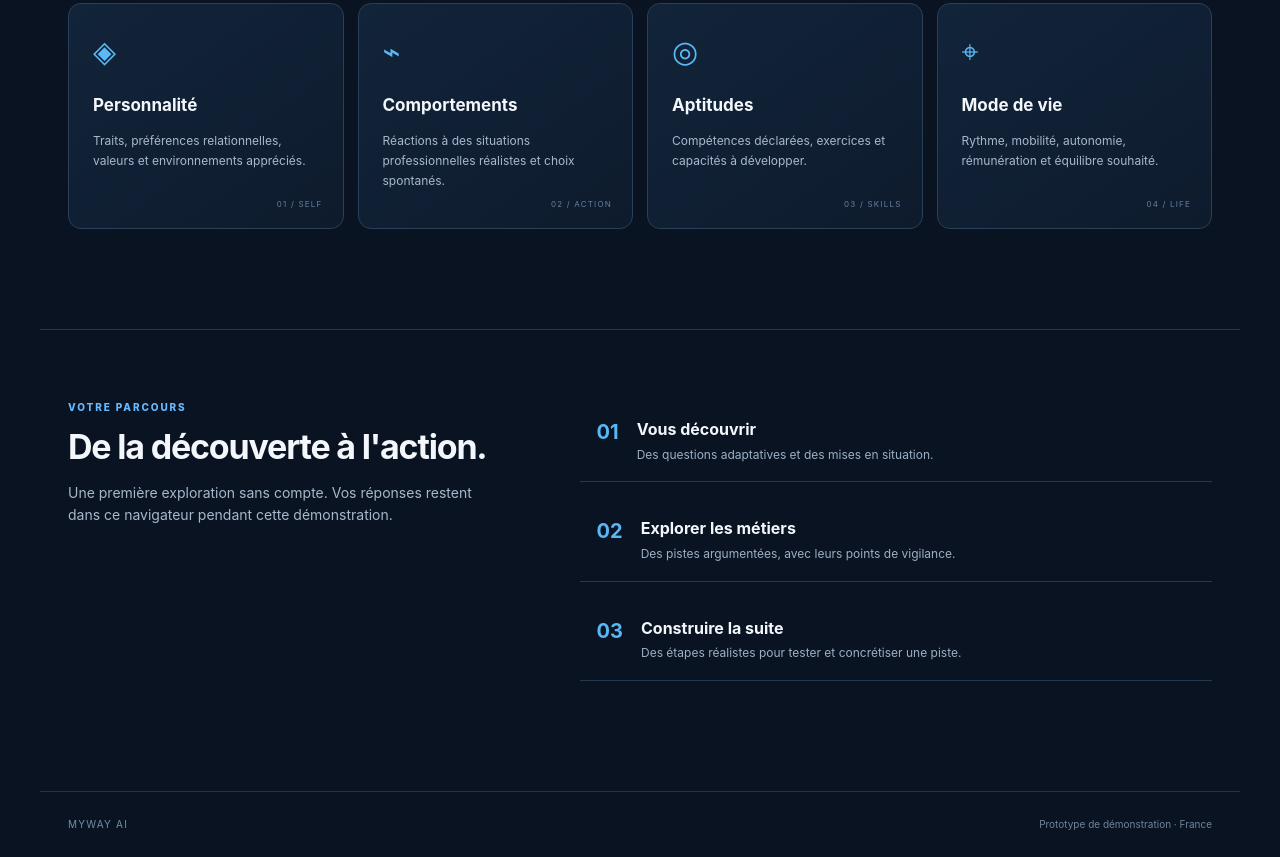
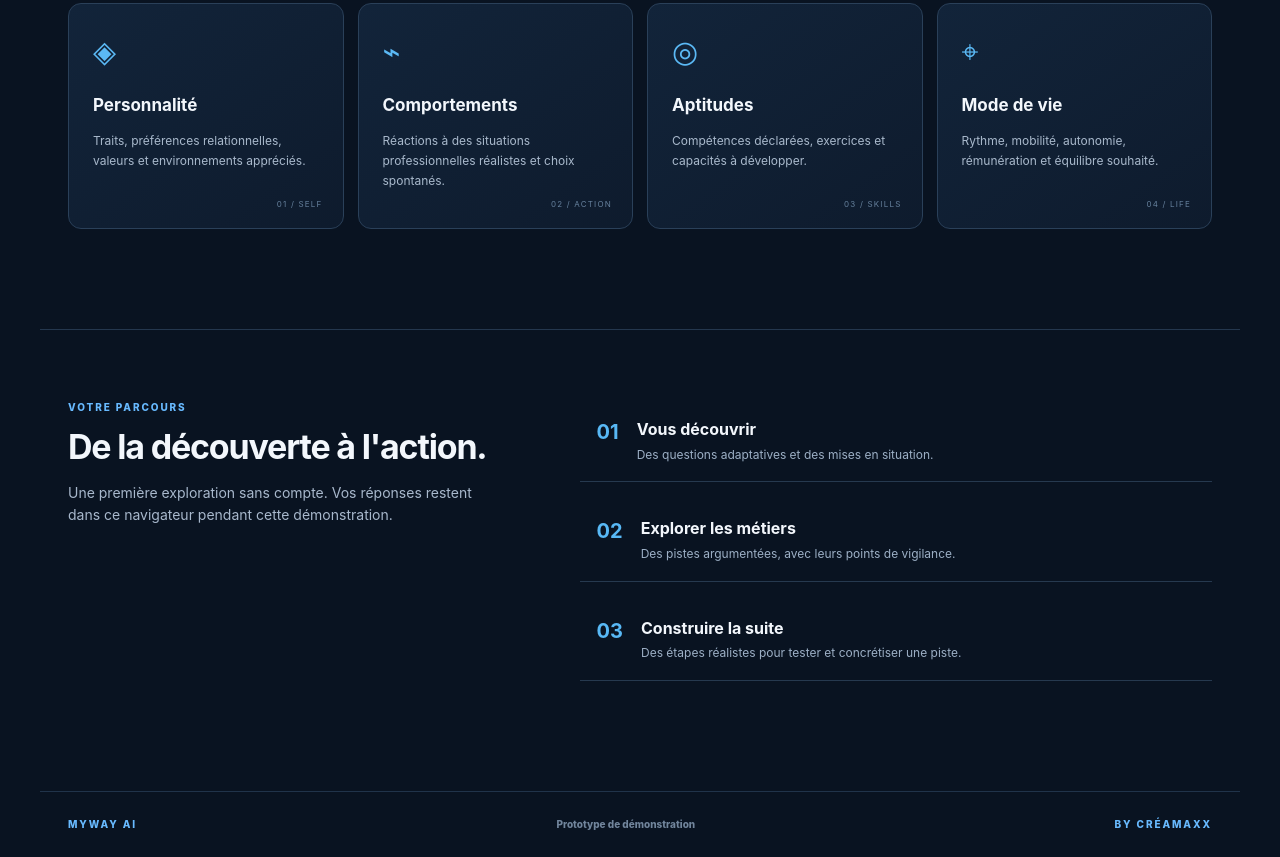
Before and after one commit to MaxM2i/plateforme-d-orientation, a plain HTML site: page index.html in a window 1280 px wide. Shown: the part 975-1832 px from the top of the page. Drawn offline with Linux system fonts and the light colour scheme.

Commit message:
modif footer

```diff
--- a/index.html
+++ b/index.html
@@ -55,7 +55,7 @@
         <div><div class="eyebrow">VOTRE PARCOURS</div><h2>De la découverte à l'action.</h2><p>Une première exploration sans compte. Vos réponses restent dans ce navigateur pendant cette démonstration.</p></div>
         <div class="steps"><div><b>01</b><span><strong>Vous découvrir</strong><small>Des questions adaptatives et des mises en situation.</small></span></div><div><b>02</b><span><strong>Explorer les métiers</strong><small>Des pistes argumentées, avec leurs points de vigilance.</small></span></div><div><b>03</b><span><strong>Construire la suite</strong><small>Des étapes réalistes pour tester et concrétiser une piste.</small></span></div></div>
       </section>
-      <footer>MYWAY AI <span>Prototype de démonstration · France</span></footer>
+      <footer class="eyebrow">MYWAY AI <span >Prototype de démonstration</span>BY CRÉAMAXX</footer>
     </section>
 
     <section class="page" id="assessmentPage">
@@ -83,7 +83,7 @@
           <article class="result-panel"><div class="panel-label">PISTES PROFESSIONNELLES</div><h2>Des univers à investiguer</h2><div id="careerList" class="career-list"></div></article>
         </div>
         <div class="next-actions"><div><div class="eyebrow">PROCHAINE ÉTAPE</div><h2>Affinons votre profil.</h2><p>Un parcours complet ajoutera des scénarios comportementaux, des exercices d'aptitudes, un entretien IA et des données métiers françaises actualisées.</p></div><button class="btn btn-primary" id="restartBtn">Recommencer l'exploration ↗</button></div>
-        <footer>MYWAY AI <span>Prototype de démonstration · Les résultats ne constituent pas un conseil professionnel certifié.</span></footer>
+        <footer>MYWAY AI <span>Les résultats ne constituent pas un conseil professionnel certifié.</span></footer>
       </div>
     </section>
   </main>
```
